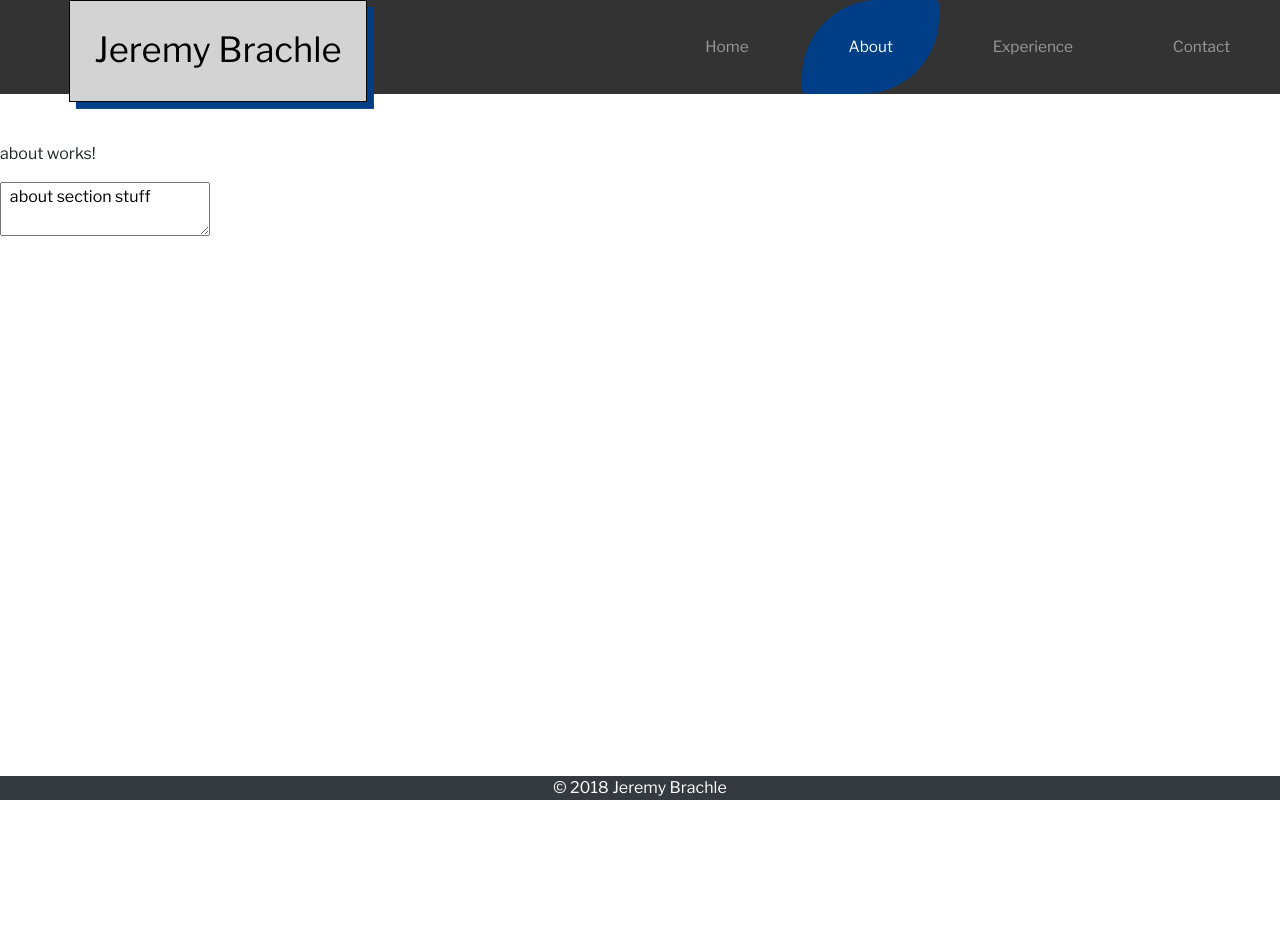
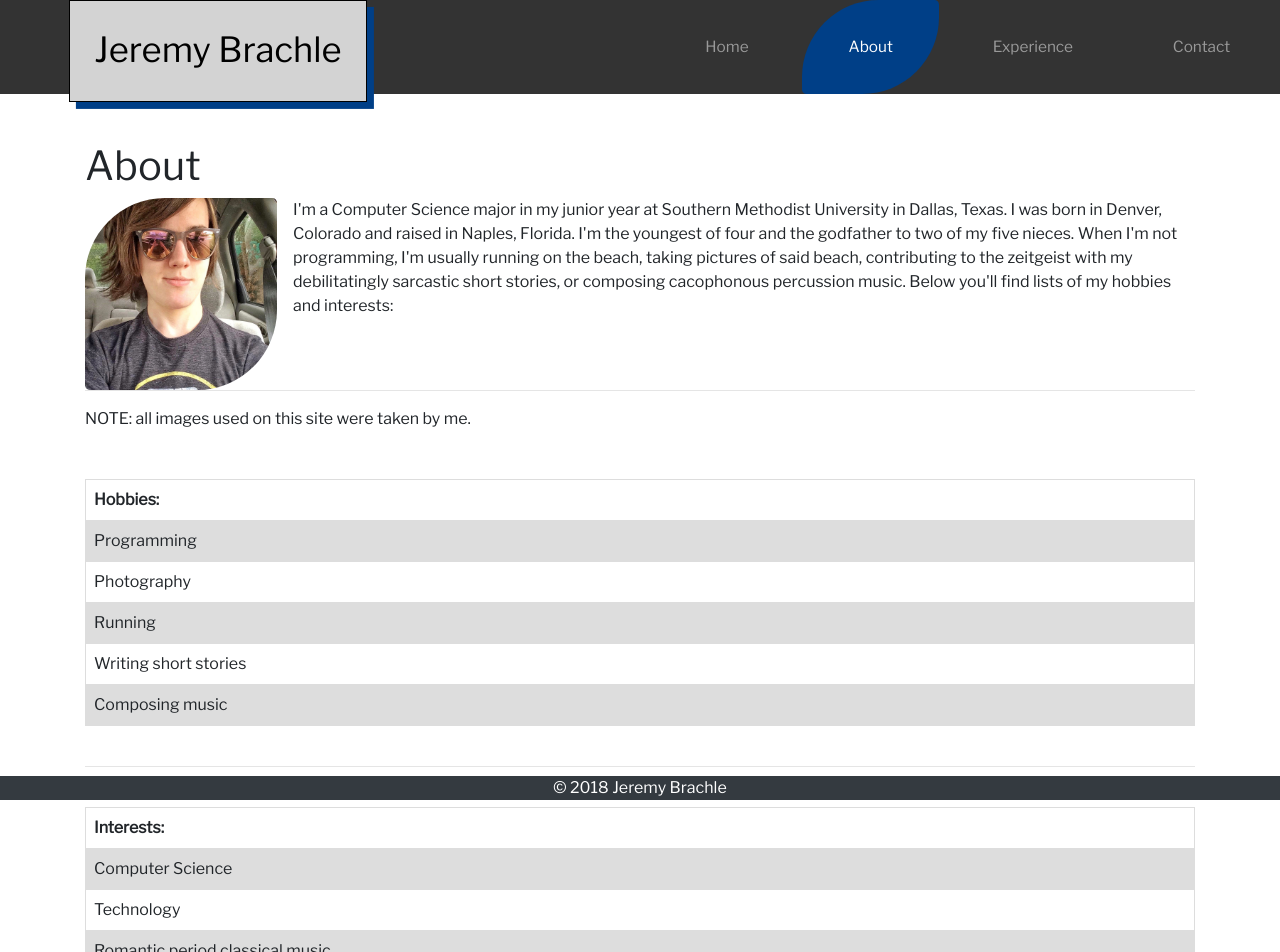
Before and after one commit to jeremybrachle/Personal-Website, an Angular app: page /about in a window 1280 px wide. Shown: the top 952 px of the page. Before the commit the page ends 800 px from the top, so only its background shows below. Built offline with nearby package versions, Linux system fonts and the light colour scheme.

Commit message:
Finished About Page
Finalized the formatting for the image floating on the about page

```diff
--- a/src/app/about/about.component.css
+++ b/src/app/about/about.component.css
@@ -0,0 +1,35 @@
+/*profile image */
+img.profileImg {
+  width: 15vw;
+  margin-left: auto;
+  margin-right: 1em;
+  border-radius: 5em 0.3em;
+  float: left;
+}
+
+/* disclaimer */
+.disclaimer {
+  clear: left;
+}
+
+/* table section */
+table {
+  border-collapse: collapse;
+  width: 100%;
+}
+
+td, th {
+  border: 0.1em solid #dddddd;
+  text-align: left;
+  padding: 8px;
+  opacity: 1.0;
+}
+
+td:hover {
+  opacity: 0.5;
+}
+
+tr:nth-child(even) {
+  background-color: #dddddd;
+}
+/* end table section */
--- a/src/app/about/about.component.html
+++ b/src/app/about/about.component.html
@@ -1,7 +1,86 @@
-<p>
-  about works!
-</p>
+<div class="container">
+  <section class="pageData">
+  <h1>About</h1>
 
-<textarea>
-  about section stuff
-</textarea>
+
+
+  <p>
+    <img class="profileImg" src="../../assets/images/Me.JPG" alt="Jeremy">
+    I'm a Computer Science major in my junior year at
+    Southern Methodist University in Dallas, Texas.
+    I was born in Denver, Colorado and raised in Naples, Florida.
+    I'm the youngest of four and the godfather to two of my five nieces.
+    When I'm not programming, I'm usually running on the beach, taking pictures of said beach,
+    contributing to the zeitgeist with my debilitatingly sarcastic short stories, or
+    composing cacophonous percussion music.
+    Below you'll find lists of my hobbies and interests:
+  </p>
+  <br>
+  <div class="disclaimer">
+    <hr>
+    NOTE: all images used on this site were taken by me.
+  </div>
+
+  <br>
+  <br>
+
+
+  <section>
+  <div>
+      <table>
+          <tr>
+              <th>Hobbies:</th>
+          </tr>
+          <tr>
+              <td>Programming</td>
+          </tr>
+          <tr>
+              <td>Photography</td>
+          </tr>
+          <tr>
+              <td>Running</td>
+          </tr>
+          <tr>
+              <td>Writing short stories</td>
+          </tr>
+          <tr>
+              <td>Composing music</td>
+          </tr>
+      </table>
+  </div>
+
+  <br>
+  <hr>
+  <br>
+
+  <div>
+      <table>
+          <tr>
+              <th>Interests:</th>
+          </tr>
+          <tr>
+              <td>Computer Science</td>
+          </tr>
+          <tr>
+              <td>Technology</td>
+          </tr>
+          <tr>
+              <td>Romantic period classical music</td>
+          </tr>
+          <tr>
+              <td>Film</td>
+          </tr>
+          <tr>
+              <td>Sarcasm</td>
+          </tr>
+          <tr>
+              <td>Star Wars</td>
+          </tr>
+      </table>
+  </div>
+  </section>
+
+  </section>
+</div>
+<br>
+<br>
```
